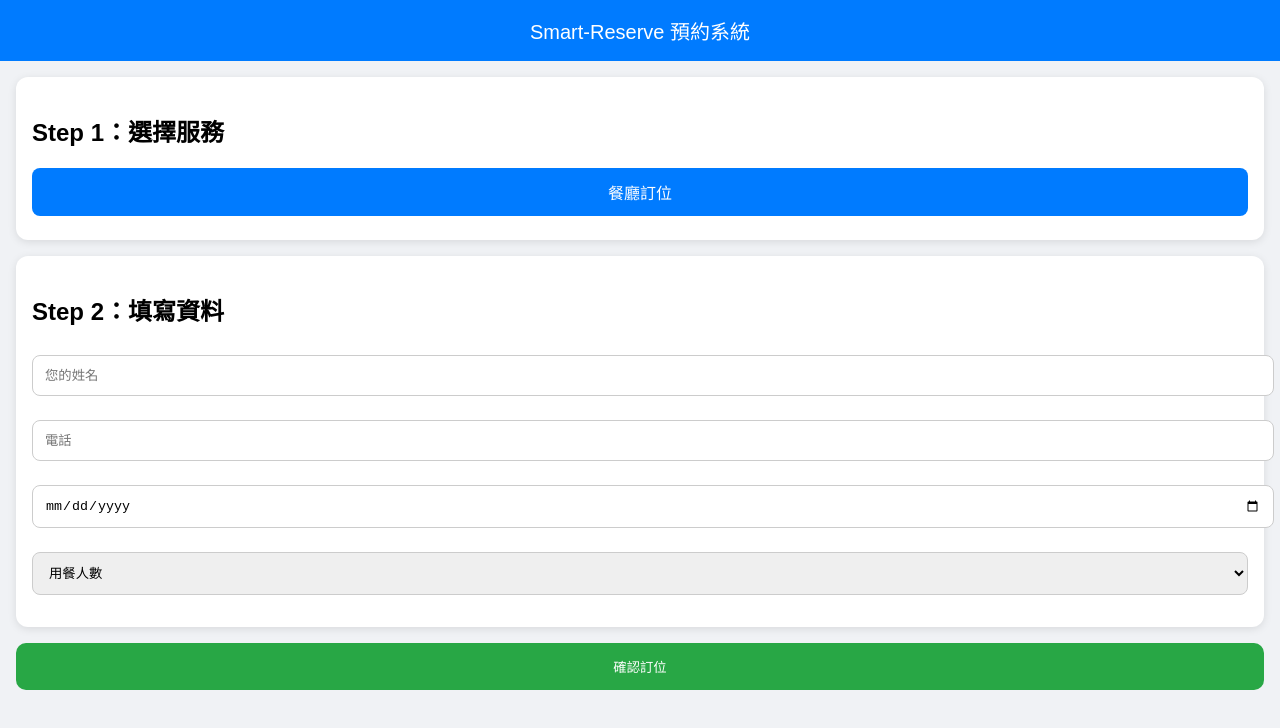
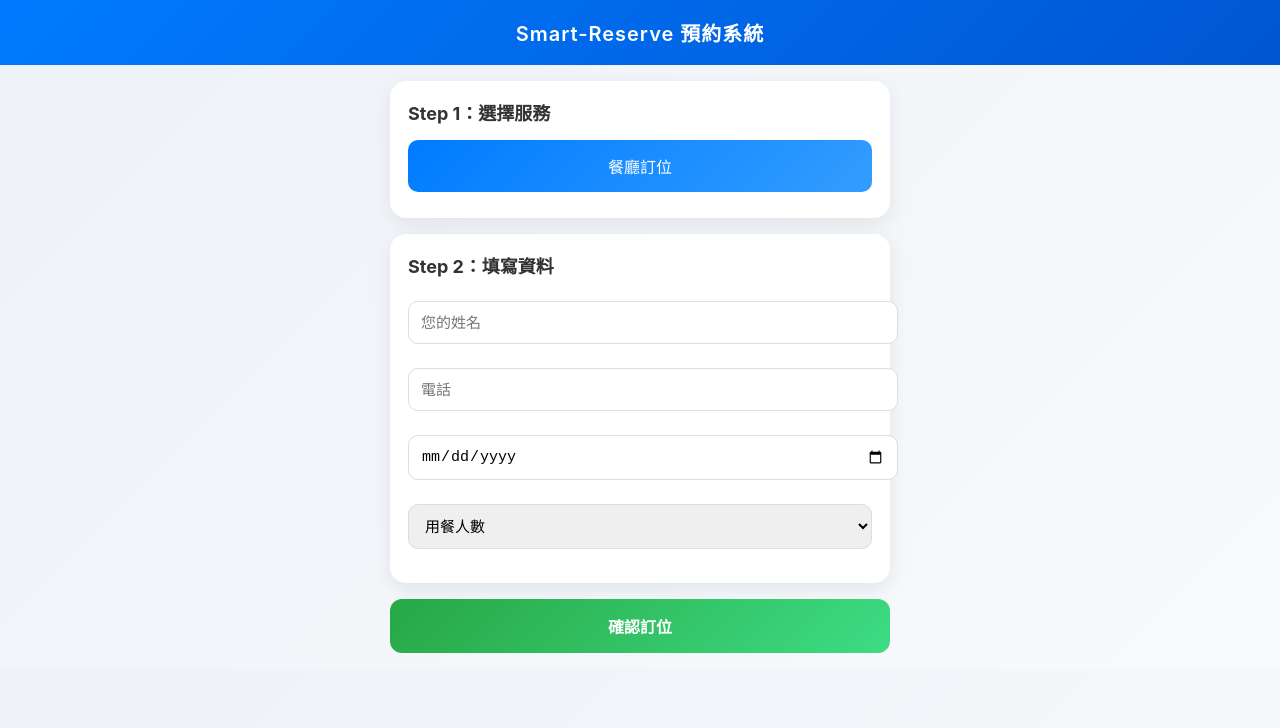
Before and after one commit to yh-0002/my-web, a plain HTML site: page index.html in a window 1280 px wide. Both pictures are taken after a click on the element "餐廳訂位". Drawn offline with Linux system fonts and the light colour scheme.

Commit message:
Update style.css

```diff
--- a/style.css
+++ b/style.css
@@ -1,80 +1,144 @@
+/* 全域 */
 body {
   margin: 0;
-  font-family: Arial, sans-serif;
-  background: #f0f2f5;
+  font-family: -apple-system, BlinkMacSystemFont, "Segoe UI", Arial, sans-serif;
+  background: linear-gradient(135deg, #eef2f7, #f8fafc);
 }
 
+/* Header */
 header {
-  background: #007BFF;
+  background: linear-gradient(135deg, #007BFF, #0056d2);
   color: white;
-  padding: 16px;
+  padding: 18px;
   text-align: center;
   font-size: 20px;
+  font-weight: 600;
+  letter-spacing: 1px;
 }
 
+/* 容器 */
 .container {
   padding: 16px;
+  max-width: 500px;
+  margin: auto;
 }
 
+/* 卡片 */
 .card {
   background: white;
-  border-radius: 12px;
-  padding: 16px;
+  border-radius: 16px;
+  padding: 18px;
   margin-bottom: 16px;
-  box-shadow: 0 2px 8px rgba(0,0,0,0.1);
+  box-shadow: 0 6px 20px rgba(0,0,0,0.08);
+  transition: 0.3s;
 }
 
+.card:hover {
+  transform: translateY(-2px);
+}
+
+/* 標題 */
+h2 {
+  margin-top: 0;
+  font-size: 18px;
+  color: #333;
+}
+
+/* 服務 / 時間 */
 .service, .time {
-  padding: 12px;
+  padding: 14px;
   margin: 8px 0;
-  background: #f5f5f5;
-  border-radius: 8px;
+  background: #f1f3f5;
+  border-radius: 10px;
   text-align: center;
   cursor: pointer;
-  transition: 0.2s;
+  transition: all 0.25s ease;
+  font-weight: 500;
 }
 
+/* Hover 效果 */
 .service:hover, .time:hover {
   transform: scale(1.05);
+  background: #e2e6ea;
 }
 
+/* 選中狀態 */
 .service.active {
-  background: #007BFF;
+  background: linear-gradient(135deg, #007BFF, #339dff);
   color: white;
 }
 
 .time.active {
-  background: #28a745;
+  background: linear-gradient(135deg, #28a745, #48d368);
   color: white;
 }
 
+/* 表單 */
 input, select {
   width: 100%;
   padding: 12px;
   margin-top: 8px;
   margin-bottom: 16px;
-  border-radius: 8px;
-  border: 1px solid #ccc;
+  border-radius: 10px;
+  border: 1px solid #ddd;
+  font-size: 15px;
+  transition: 0.2s;
 }
 
+/* focus 效果（很重要） */
+input:focus, select:focus {
+  border-color: #007BFF;
+  outline: none;
+  box-shadow: 0 0 0 3px rgba(0,123,255,0.15);
+}
+
+/* 按鈕 */
 button {
   width: 100%;
-  padding: 14px;
-  background: #28a745;
+  padding: 15px;
+  background: linear-gradient(135deg, #28a745, #3ddc84);
   color: white;
   border: none;
-  border-radius: 10px;
+  border-radius: 12px;
+  font-size: 16px;
+  font-weight: bold;
+  cursor: pointer;
+  transition: 0.3s;
 }
 
+/* 按鈕 hover */
+button:hover {
+  transform: translateY(-2px);
+  box-shadow: 0 6px 15px rgba(40,167,69,0.3);
+}
+
+/* disabled */
 button:disabled {
   background: #aaa;
+  cursor: not-allowed;
+  box-shadow: none;
 }
 
+/* 隱藏 */
 .hidden {
   display: none;
 }
 
+/* 成功畫面 */
 .success {
   text-align: center;
   padding: 40px;
+  animation: fadeIn 0.5s ease;
 }
+
+/* 動畫 */
+@keyframes fadeIn {
+  from {
+    opacity: 0;
+    transform: translateY(10px);
+  }
+  to {
+    opacity: 1;
+    transform: translateY(0);
+  }
+}
```
